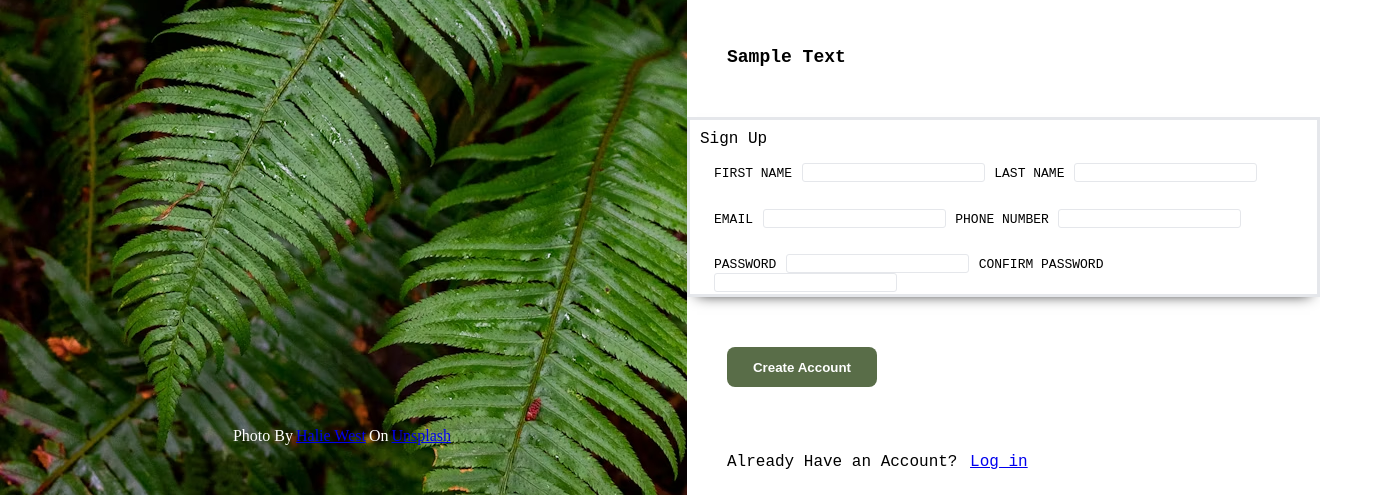
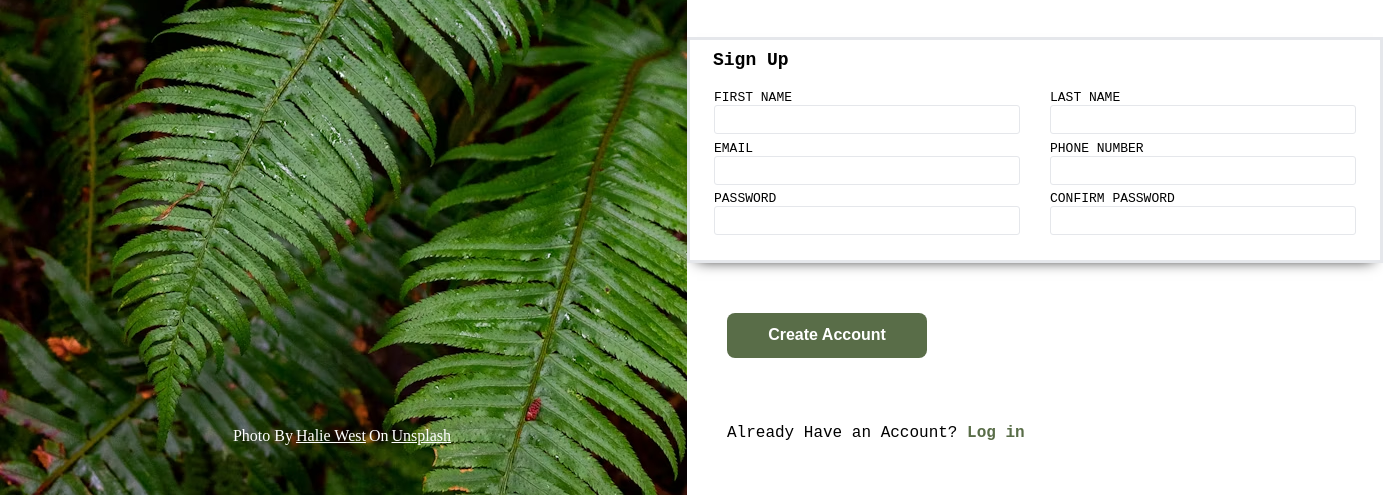
Before and after one commit to JoshSebben/Sign-Un-Form, a plain HTML site: page index.html in a window 1280 px wide. Shown: the part 373-868 px from the top of the page, 1383 px wide, since content can reach past the window. Drawn offline with Linux system fonts and the light colour scheme.

Commit message:
Finished Page

```diff
--- a/index.html
+++ b/index.html
@@ -40,7 +40,9 @@
                 <form action="#" method="get">
                     <label for="first_name">FIRST NAME</label>
                     <input type="text" id="first_name" name="first_name">
+                </form>
 
+                <form action="#" method="get">
                     <label for="last_name">LAST NAME</label>
                     <input type="text" id="last_name" name="last_name">
                 </form>
@@ -50,9 +52,11 @@
                 <form action="#" method="get">
                     <label for="user_email">EMAIL</label>
                     <input type="email" id="user_email" name="user_email" required>
+                </form>
 
+                <form action="#" method="get">
                     <label for="phone_number">PHONE NUMBER</label>
-                    <input type="text" id="phone_number" name="phone_number">
+                    <input type="text" id="phone_number" name="phone_number" pattern="(\d{3}([\-]\d{3})([\-]\d{4})?)" required>
                 </form>
             </fieldset>
 
@@ -60,7 +64,9 @@
                 <form action="#" method="get">
                     <label for="user_password">PASSWORD</label>
                     <input type="password" id="user_password" name="user_password" required>
+                </form>
 
+                <form action="#" method="get">
                     <label for="password_confirm">CONFIRM PASSWORD</label>
                     <input type="password" id="password_confirm" name="password_confirm" required>
                 </form>
--- a/stylesheet.css
+++ b/stylesheet.css
@@ -5,9 +5,16 @@
     src: url("Norse-Bold.otf");
 }
 
-a{
+.credit a{
     padding-left: 3px;
     padding-right: 3px;
+    color:white;
+}
+
+.form a{
+    color: #596D48;
+    text-decoration: none;
+    font-weight: bold;
 }
 
 body{
@@ -33,12 +40,14 @@ div{
     gap: 50px;
     margin-top: 0px !important;
     padding-left: 40px;
+    padding-bottom: 90px;
     position: relative;
     font-family: monospace, sans-serif;
 }
 
 .SignUp{
     flex-direction: column;
+    align-items: left;
     padding: 10px;
     border-color: #E5E7EB;
     border-style: solid;
@@ -80,18 +89,36 @@ div{
 }
 
 .SignUp{
-    gap: 10px;
+    gap: 15px;
     background-color: white;
+    height: 200px;
 }
 
 fieldset{
     border: none;
     height: 20px;
+    display: flex;
+    gap: 30px;
 }
 
 #first_name, #last_name, #user_email, #phone_number, #user_password, #password_confirm{
     border: 1px, solid #E5E7EB;
     border-radius: 3px;
+    width: 300px;
+    height: 25px;
+}
+
+input:focus{
+    outline-color: rgb(42, 122, 197);
+    box-shadow: 0px 7px 14px -10px;
+}
+
+input:user-valid {
+  outline-color: green;
+}
+
+input:user-invalid {
+  outline-color: red;
 }
 
 label{
@@ -102,11 +129,18 @@ button{
     background-color: #596D48;
     color: white;
     border-radius: 8px;
-    width: 150px;
-    height: 40px;
+    width: 200px;
+    height: 45px;
     border: none;
     padding: 5px;
     font-weight: bold;
+    font-size: medium;
+}
+
+button:active{
+    background-color: #4f6140;
+    transform: translateY(2px);
+
 }
 
 .paragrah, .sampletext{
@@ -115,3 +149,14 @@ button{
 
 
 }
+
+form{
+    display: flex;
+    flex-direction: column;
+}
+
+.text{
+    font-size: large;
+    font-weight: bold;
+    padding-left: 13px;
+}
```
